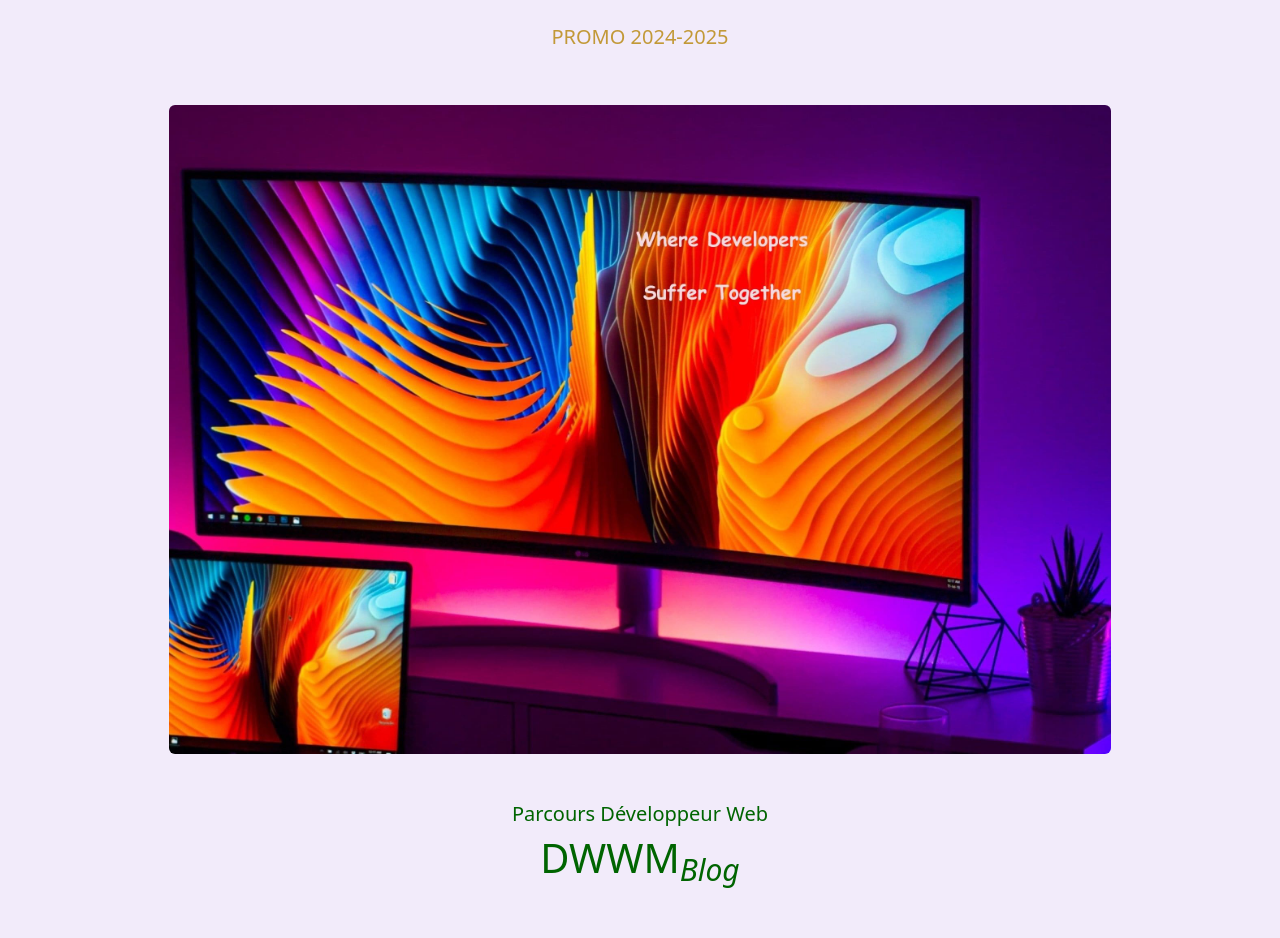
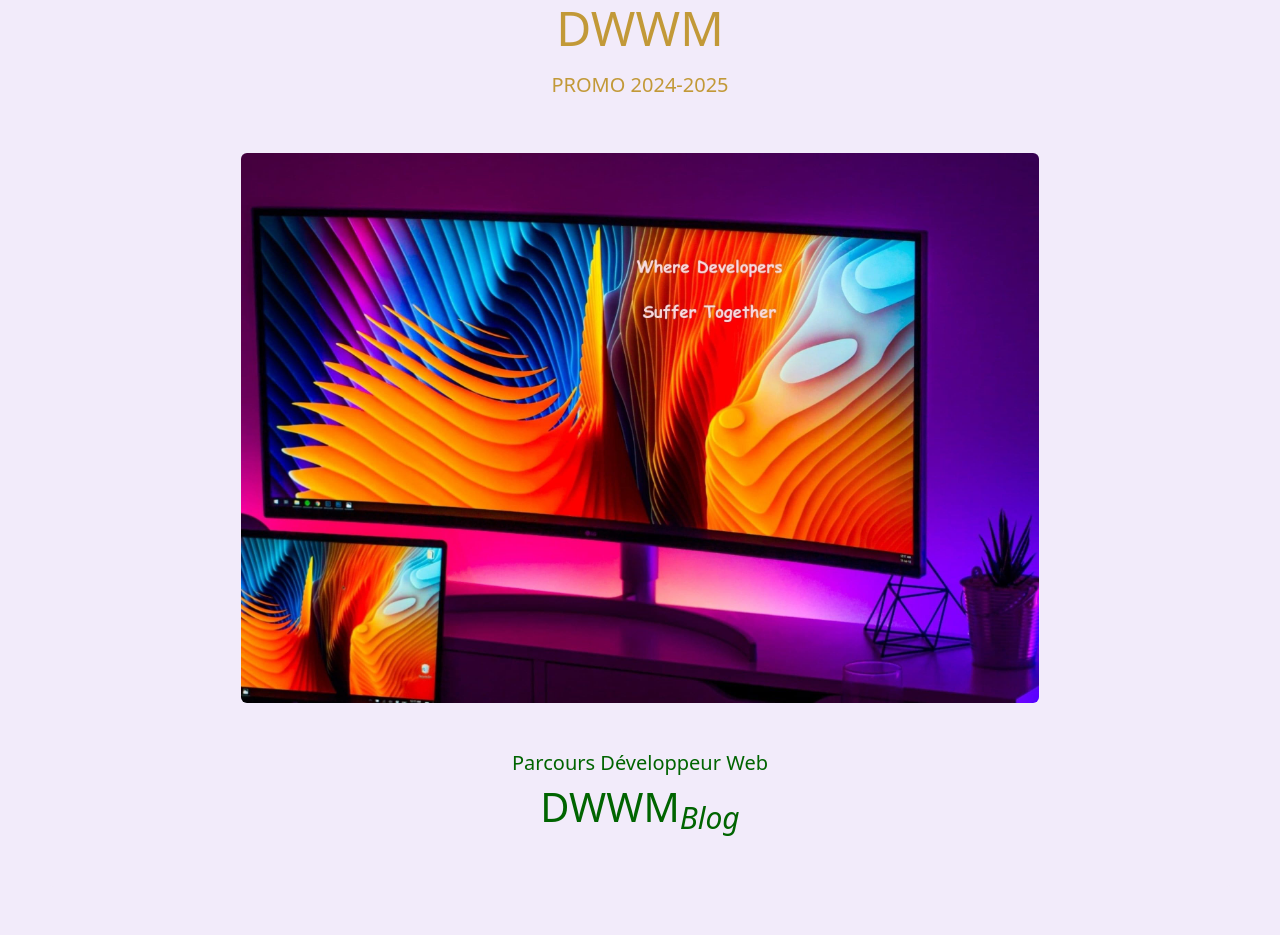
Before and after one commit to pegasus888/dwwm_flyer3, a Vue app: page / in a window 1280 px wide. Shown: the part 175-1113 px from the top of the page. Built offline with nearby package versions, Linux system fonts and the light colour scheme.

Commit message:
Views: Student Details coming soon

```diff
--- a/src/views/HomeView.vue
+++ b/src/views/HomeView.vue
@@ -16,10 +16,11 @@ defineProps({
 
 <template>
 
-  <body class="bg-altlight pt-5">
+  <body class="bg-altlight pt-5 pb-5">
+  <section class="bg-altlight mt-5 ms-5 me-5 p-5 rounded">
   <header>
     <div class="container-fluid text-center ">
-      <h1 class="display-5 text-primary mt-5">{{ title }}</h1>
+      <h1 class="display-5 text-primary">{{ title }}</h1>
       <h2 class="h1 lead text-primary mt-3">{{ subtitle }}</h2>
       <div class="">
         <img src="../assets/images/computerflyer1-min.jpg" alt="computer picture" class="w-75 my-5 rounded object-fit-cover">
@@ -27,11 +28,13 @@ defineProps({
     </div>
   </header>
 
-  <div class="text-center text-success pb-5">
-    <h3 class="h2 lead">Parcours Développeur Web</h3>
-    <h4 class="display-6"><a href="#" class="text-success text-decoration-none">DWWM<sub><i>Blog</i></sub></a></h4>
+
+    <h3 class="h2 lead text-center text-success">Parcours Développeur Web</h3>
+    <h4 class="display-6 text-center text-success"><a href="#" class="text-success text-decoration-none">DWWM<sub><i>Blog</i></sub></a></h4>
     <h5 class="visually-hidden">Where Developers Suffer Together, from https://daily.dev/</h5>
-  </div>
+
+
+</section>
   </body>
 
 </template>
--- a/src/views/students/StudentDetailsView.vue
+++ b/src/views/students/StudentDetailsView.vue
@@ -24,7 +24,8 @@ export default {
     async fetchStudentsData() {
       try {
         const response = await axios.get('db.json');
-        this.students = response.data;
+        const data = JSON.parse(response.data);
+        this.students = (response.data);
       } catch (error) {
         console.error(error);
       }
@@ -61,8 +62,7 @@ export default {
 
             <div class=""
                  v-for="student in students"
-                 :key="student.id"
-            >
+                 :key="student.id">
 
               <h1 class="display-6 text-primary my-lg-5 mt-4">{{ student.name }}</h1>
               <p class="visually-hidden">The student id is {{ id }}</p>
--- a/src/views/students/StudentsView.vue
+++ b/src/views/students/StudentsView.vue
@@ -5,7 +5,7 @@ export default {
   name: 'StudentsViewOapi',
   data() {
     return {
-      students: []            // empty to begin with then length when go through data
+      students: [],        // empty to begin with then length when go through data
     }
   },
   mounted() {
@@ -16,7 +16,7 @@ export default {
     async fetchStudentsData() {
       try {
         const response = await axios.get('db.json');
-        this.students = response.data;
+        this.students = response.data
       } catch (error) {
         console.error(error);
       }
```
